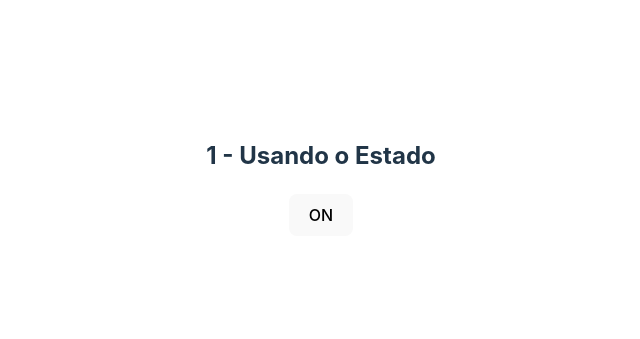
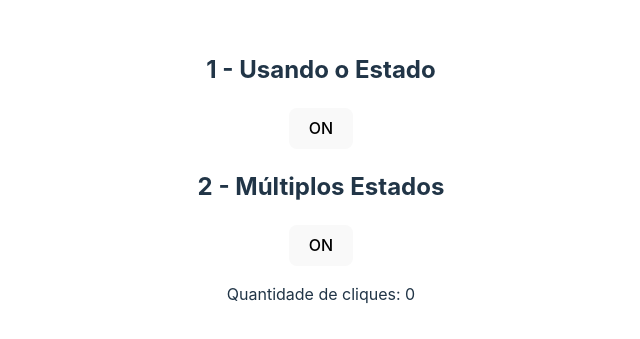
Before and after one commit to leojosants/udemy_desafios_de_reactjs_entrevistas_e_testes_tecnicos_secao_03, a React (Vite) app in the folder estado_e_ciclo_de_vida/: page / in a window 1280 px wide. Shown: the part 223-562 px from the top of the page, without its empty margins (319-959 px from the left). Built offline with nearby package versions, Linux system fonts and the light colour scheme.

Commit message:
class 27 - exercise 8: multiple states solution

```diff
--- a/estado_e_ciclo_de_vida/src/App.jsx
+++ b/estado_e_ciclo_de_vida/src/App.jsx
@@ -1,4 +1,5 @@
 import './App.css'
+import ToggleMultiple from './components/ToggleMultiple';
 import Toggle from './components/Toggle';
 
 function App() {
@@ -6,6 +7,9 @@ function App() {
     <>
       <h2>1 - Usando o Estado</h2>
       <Toggle />
+
+      <h2>2 - Múltiplos Estados</h2>
+      <ToggleMultiple />
     </>
   );
 }
--- /dev/null
+++ b/estado_e_ciclo_de_vida/src/components/ToggleMultiple.jsx
@@ -0,0 +1,25 @@
+import { useState } from "react";
+
+const ToggleMultiple = () => {
+    const [isOn, setIsOn] = useState(true);
+    const [count, setCount] = useState(0);
+
+    function handleClick() {
+        setIsOn(!isOn);
+        setCount(count + 1);
+     }
+
+    return (
+        <div>
+            <button onClick={handleClick}>
+                {isOn ? 'ON' : 'OFF'}
+            </button>
+
+            <p>Quantidade de cliques: {count}</p>
+
+            {/* <button onClick={() => setCount(count + 1)}>Clique aqui!</button> */}
+        </div>
+    );
+};
+
+export default ToggleMultiple;
```
Also changed, not shown: estado_e_ciclo_de_vida/exercises/ex_02_multiple_states.txt (added).
